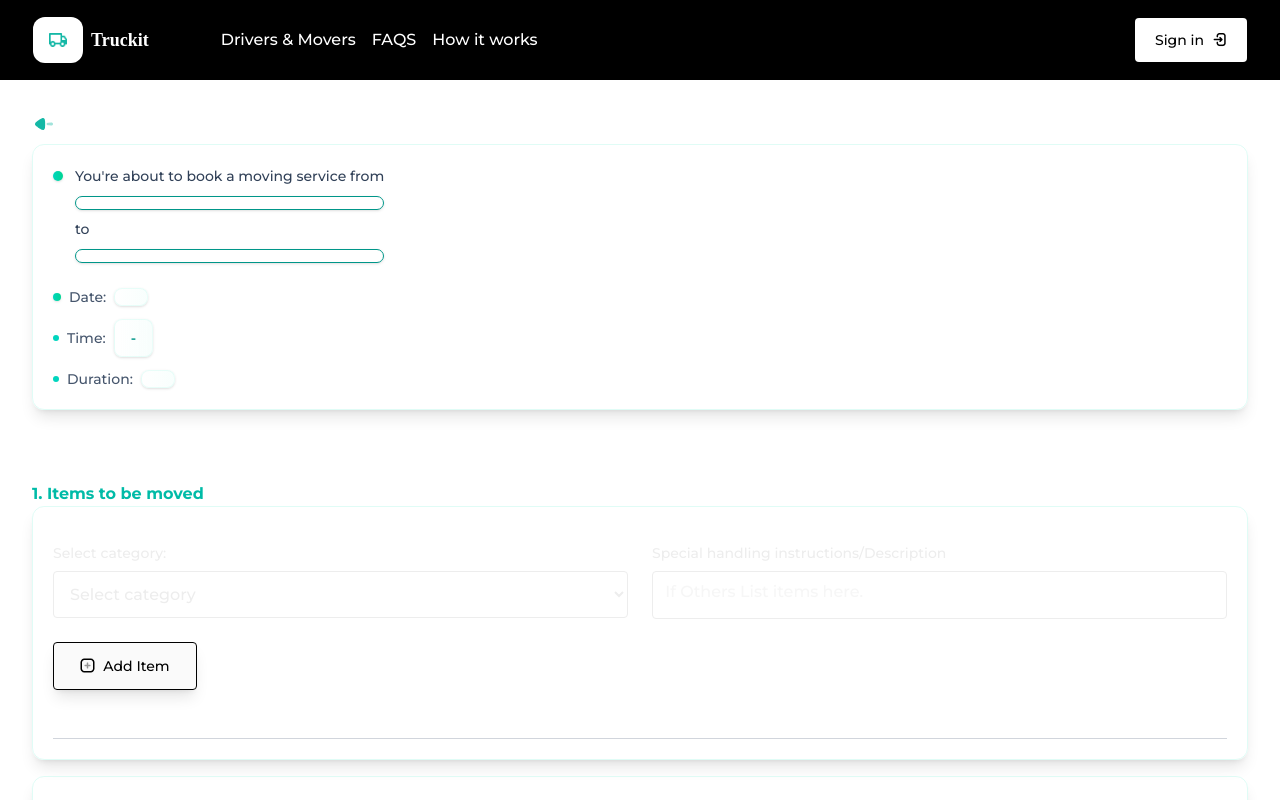
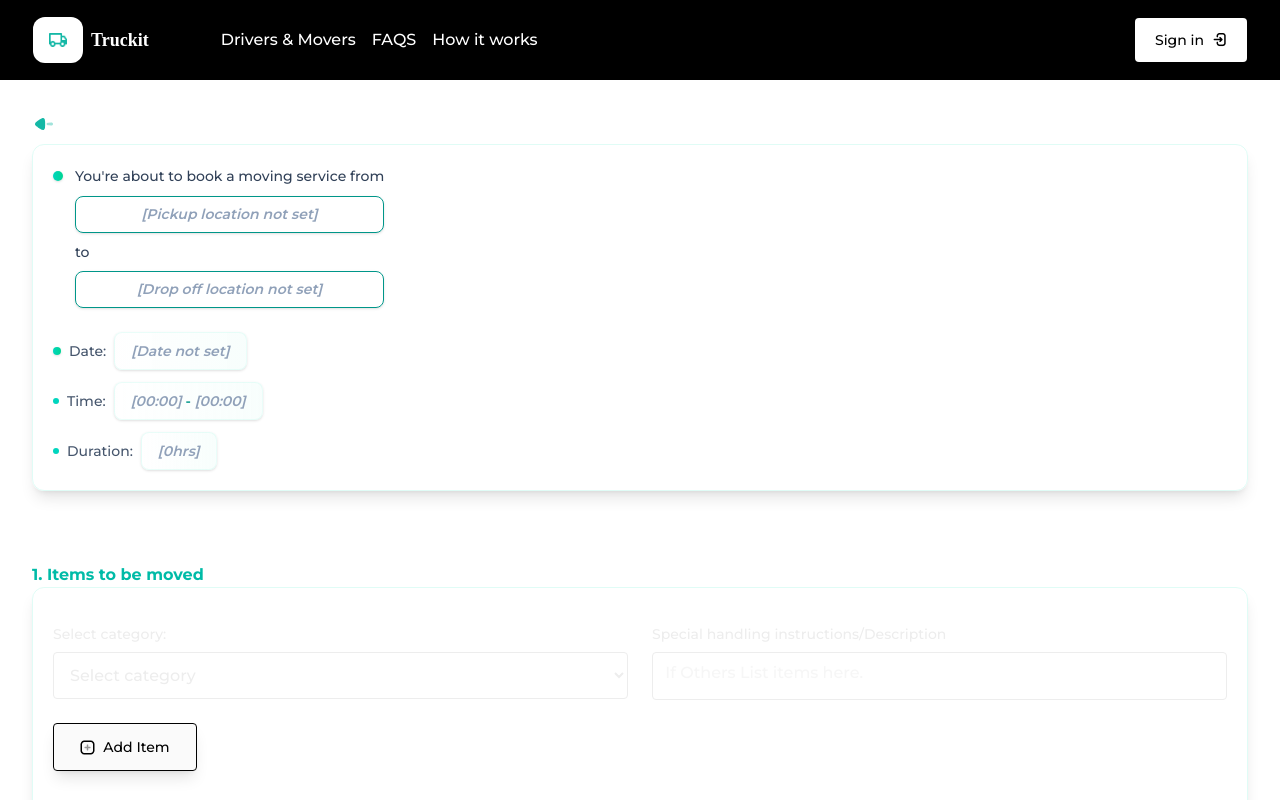
Before and after one commit to Ibikunleogunbanwo/truckit, a Next.js app: page /search-movers in a window 1280 px wide. Shown: the top 800 px of the page. Built offline with nearby package versions, Linux system fonts and the light colour scheme; a web font is replaced by a local one.

Commit message:
added fallback text

```diff
--- a/src/app/(staticpages)/search-movers/page.jsx
+++ b/src/app/(staticpages)/search-movers/page.jsx
@@ -102,11 +102,11 @@ const Searchmovers = () => {
             <p className="text-sm leading-relaxed text-slate-700 pr-2">
               You're about to book a moving service from{" "}
               <span className="text-teal-600 font-semibold px-3 py-1.5 rounded-lg block mt-2 mb-2 text-center shadow-sm border ">
-                {pickupLocation}
+                {pickupLocation || <span className="italic text-slate-400">[Pickup location not set]</span>}
               </span>{" "}
               to{" "}
               <span className="text-teal-600 font-semibold  px-3 py-1.5 rounded-lg block mt-2 text-center shadow-sm border">
-                {dropOffLocation}
+                {dropOffLocation || <span className="italic text-slate-400">[Drop off location not set]</span>}
               </span>
             </p>
           </div>
@@ -118,7 +118,7 @@ const Searchmovers = () => {
                 <span className="text-slate-600 text-sm">Date:</span>
               </div>
               <span className="font-semibold text-teal-600 bg-gradient-to-r from-white to-teal-50/50 px-4 py-2 rounded-lg text-sm ml-3.5 sm:ml-0 shadow-sm border border-teal-100/40">
-                {date}
+                {date || <span className="italic text-slate-400">[Date not set]</span>}
               </span>
             </div>
 
@@ -128,7 +128,7 @@ const Searchmovers = () => {
                 <span className="text-slate-600 text-sm">Time:</span>
               </div>
               <span className="font-semibold text-teal-600 bg-gradient-to-r from-white to-teal-50/50 px-4 py-2 rounded-lg text-sm ml-3.5 sm:ml-0 shadow-sm border border-teal-100/40">
-                {fromTime} - {toTime}
+                {fromTime || <span className="italic text-slate-400">[00:00]</span>} - {toTime || <span className="italic text-slate-400">[00:00]</span>}
               </span>
             </div>
 
@@ -138,7 +138,7 @@ const Searchmovers = () => {
                 <span className="text-slate-600 text-sm">Duration:</span>
               </div>
               <span className="font-semibold text-teal-600 bg-gradient-to-r from-white to-teal-50/50 px-4 py-2 rounded-lg text-sm ml-3.5 sm:ml-0 shadow-sm border border-teal-100/40">
-                {duration}
+                {duration || <span className="italic text-slate-400">[0hrs]</span>}
               </span>
             </div>
           </div>
```
